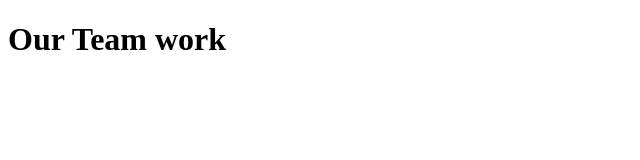
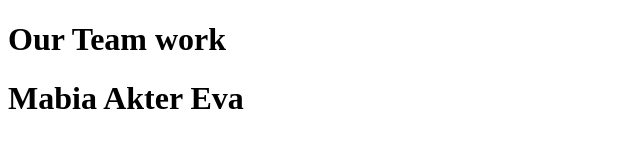
Before and after one commit to Iqbalhossen07/team-work, a plain HTML site: page index.html in a window 1280 px wide. Shown: the whole page, without its empty margins (0-640 px from the left). Drawn offline with Linux system fonts and the light colour scheme.

Commit message:
first commit

```diff
--- a/index.html
+++ b/index.html
@@ -7,5 +7,7 @@
 </head>
 <body>
     <h1>Our Team work</h1>
+
+    <h1>Mabia Akter Eva</h1>
 </body>
 </html>
```
